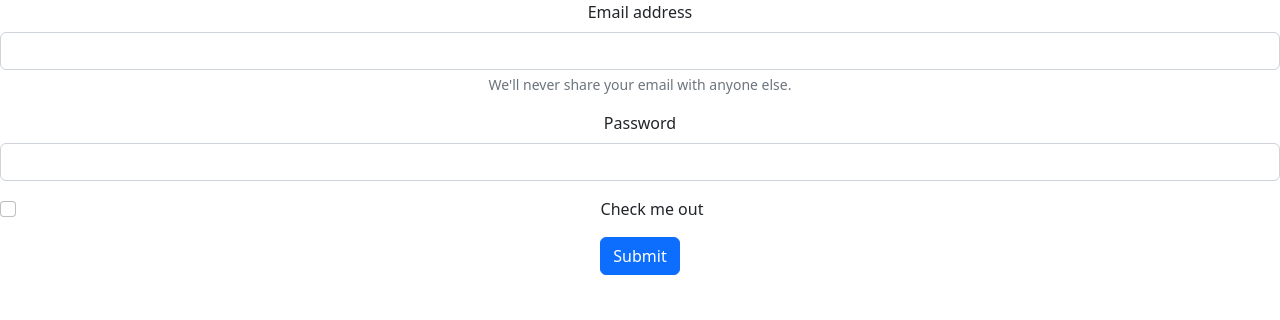
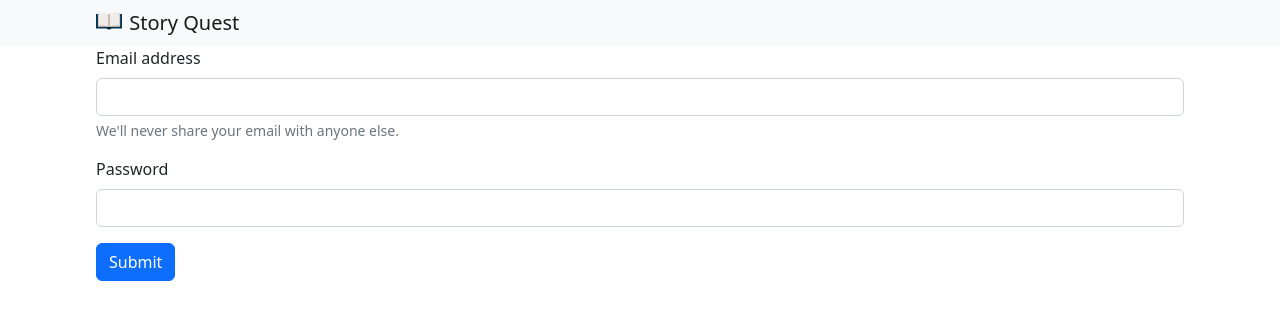
Before and after one commit to asiahaslam/startup, a plain HTML site: page login.html in a window 1280 px wide. Drawn offline with nearby package versions, Linux system fonts and the light colour scheme.

Commit message:
added logo and formatted login page

```diff
--- /dev/null
+++ b/login.css
@@ -0,0 +1,26 @@
+body {
+    height: 100%;
+    text-align: left;
+}
+
+main {
+    clear: both;
+    float: none;
+    width: 85%;
+    margin-left: 7.5%;
+}
+
+.navbar bg-light {
+    text-align: center;
+    font-size: 18pt;
+    clear: both;
+    float: none;
+    width: 100%;
+}
+
+.navbar bg-light {
+    text-align: center;
+    padding-left: 0;
+    background-color: #003554;
+    color: #ffffff;
+}
--- a/login.html
+++ b/login.html
@@ -6,9 +6,20 @@
     <meta name="viewport" content="width=device-width, initial-scale=1">
     <title>Story page</title>
     <link href="https://cdn.jsdelivr.net/npm/bootstrap@5.2.3/dist/css/bootstrap.min.css" rel="stylesheet" integrity="sha384-rbsA2VBKQhggwzxH7pPCaAqO46MgnOM80zW1RWuH61DGLwZJEdK2Kadq2F9CUG65" crossorigin="anonymous">
-    <link rel="stylesheet" href="story.css" />
+    <link rel="stylesheet" href="login.css" />
   </head>
   <body>
+    <nav class="navbar bg-light">
+        <div class="container">
+          <div class="container-fluid">
+              <a class="navbar-brand" href="#">
+                <img src="images/logo.png" alt="Logo" width="30" height="24" class="d-inline-block align-text-top">
+                Story Quest
+              </a>
+            </div>
+        </div>
+      </nav>
+    <main>
         <form>
             <form>
                 <div class="mb-3">
@@ -20,11 +31,8 @@
                 <label for="exampleInputPassword1" class="form-label">Password</label>
                 <input type="password" class="form-control" id="exampleInputPassword1">
                 </div>
-            <div class="mb-3 form-check">
-              <input type="checkbox" class="form-check-input" id="exampleCheck1">
-              <label class="form-check-label" for="exampleCheck1">Check me out</label>
-            </div>
                 <button type="submit" class="btn btn-primary">Submit</button>
             </form>
         </form>
+    </main>
   </body>
```
Also changed, not shown: story1.html (+8 -3 lines), images/logo.png (added), 2 other files. Lines whose indentation alone changed are shown as unchanged.
